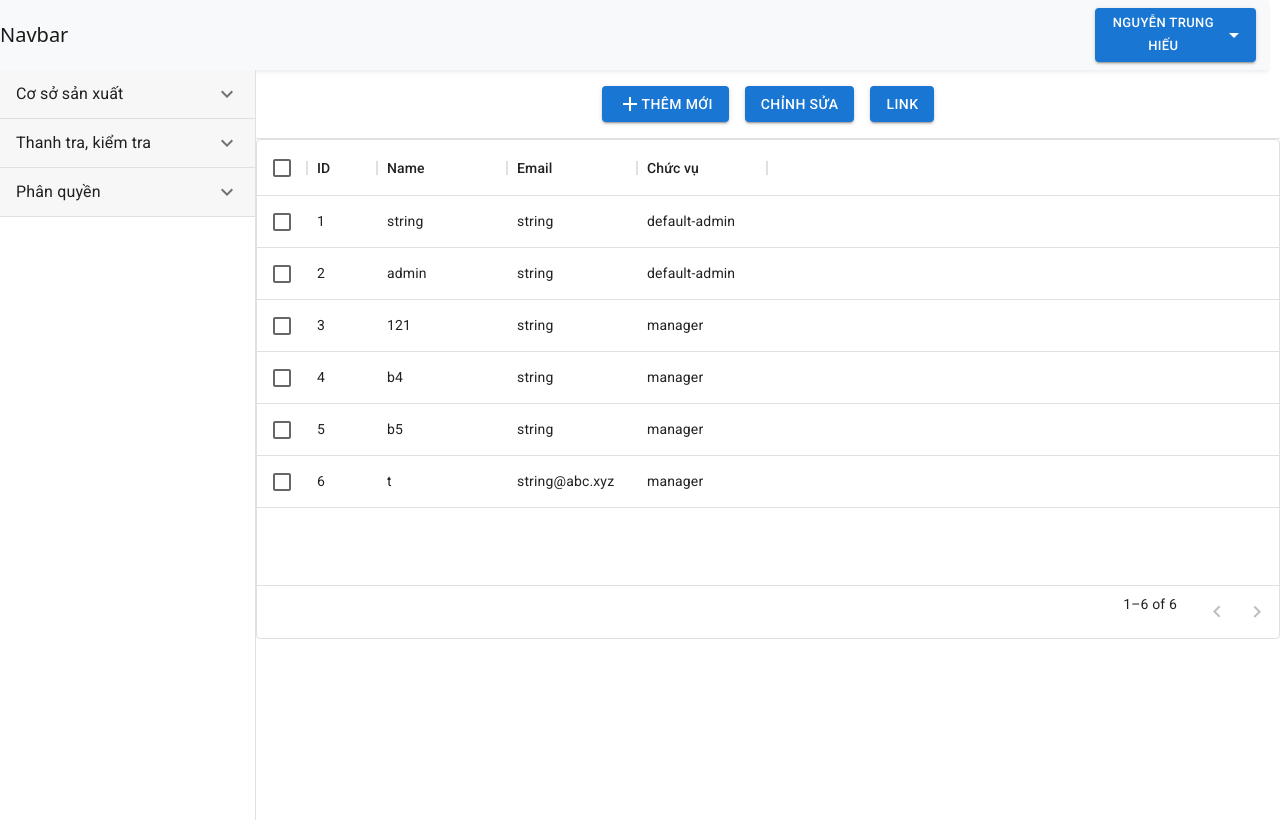
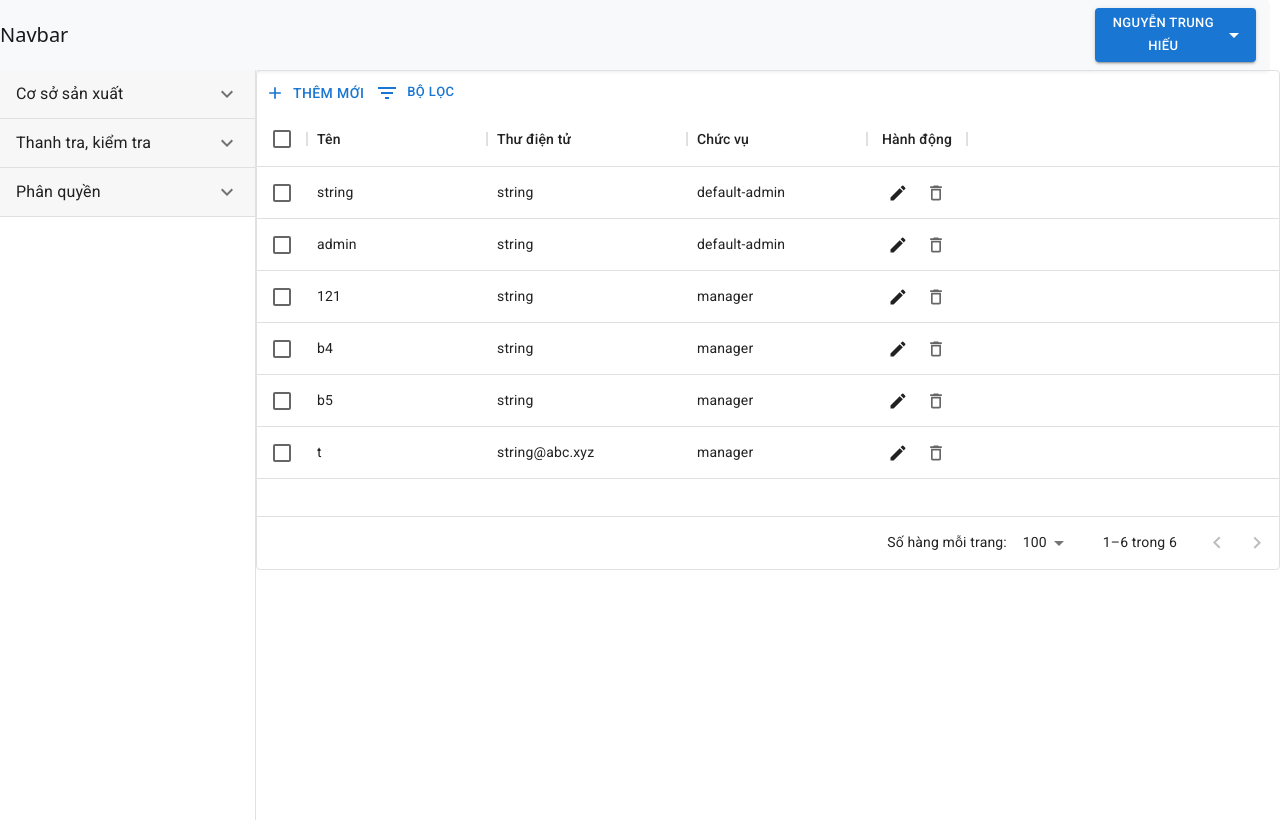
Before and after one commit to BongNT/web_project, a React (Create React App) app: page /home in a window 1280 px wide. Built offline with nearby package versions, Linux system fonts and the light colour scheme.

Commit message:
add editing and removing data

```diff
--- a/package.json
+++ b/package.json
@@ -8,6 +8,8 @@
     "@mui/icons-material": "^5.8.0",
     "@mui/material": "^5.8.0",
     "@mui/x-data-grid": "^5.11.0",
+    "@mui/x-data-grid-generator": "^5.11.1",
+    "@mui/x-data-grid-pro": "^5.11.1",
     "@testing-library/jest-dom": "^5.16.4",
     "@testing-library/react": "^13.2.0",
     "@testing-library/user-event": "^13.5.0",
--- a/src/components/Toolbar/index.js
+++ b/src/components/Toolbar/index.js
@@ -1,21 +1,30 @@
-import React from "react";
+import React, { useState } from "react";
+import ReactDOM from "react";
 import Button from "@mui/material/Button";
 import Stack from "@mui/material/Stack";
 import AddIcon from "@mui/icons-material/Add";
+import DeleteIcon from "@mui/icons-material/Delete";
 
 export default function Toolbar() {
+	const [selected, setSelected] = useState(false);
+	function createDelBtn() {
+		if (
+			document.querySelector(
+				"#content .MuiDataGrid-footerContainer > div:first-child"
+			).innerHTML != ""
+		) {
+			setSelected(true);
+		} else {
+			setSelected(false);
+		}
+	}
 	return (
-		<Stack
-			direction="row"
-			spacing={2}
-			className="justify-content-center border-bottom w-100 p-3"
-		>
+		<Stack direction="row" spacing={60} className="pt-3 pb-3">
+			<Button variant="outline" disabled={selected} className="" vis>
+				<DeleteIcon />
+			</Button>
 			<Button variant="contained">
 				<AddIcon /> Thêm mới
-			</Button>
-			<Button variant="contained">Chỉnh sửa</Button>
-			<Button variant="contained" href="/add">
-				Link
 			</Button>
 		</Stack>
 	);
--- a/src/index.css
+++ b/src/index.css
@@ -31,7 +31,12 @@ header .btn-secondary:focus {
 	height: calc(100% - 50px);
 }
 
-#content div:focus,
-#content div:focus-within {
+#main div.MuiDataGrid-cell:focus,
+#main div.MuiDataGrid-cell:focus-within,
+#main div.MuiDataGrid-columnHeader:focus-within {
 	outline: none;
 }
+
+#main p {
+	margin: initial;
+}
--- a/src/pages/Home.js
+++ b/src/pages/Home.js
@@ -1,79 +1,454 @@
-import React from "react";
-import Toolbar from "../components/Toolbar";
-import { DataGrid } from "@mui/x-data-grid";
+// // import React, { useCallback, useState } from "react";
+// // import PropTypes from "prop-types";
+// // import Toolbar from "../components/Toolbar";
+// // import {
+// // 	DataGrid,
+// // 	GridToolbarContainer,
+// // 	GridToolbarColumnsButton,
+// // 	GridToolbarFilterButton,
+// // 	GridToolbarExport,
+// // 	GridToolbarDensitySelector,
+// // } from "@mui/x-data-grid";
+// // import Box from "@mui/material/Box";
+// // import IconButton from "@mui/material/IconButton";
+// // import EditIcon from "@mui/icons-material/Edit";
+// // import DeleteIcon from "@mui/icons-material/Delete";
 
-const columns = [
-	{ field: "id", headerName: "ID", width: 70 },
-	{ field: "name_user", headerName: "Name", width: 130 },
-	{ field: "email", headerName: "Email", width: 130 },
-	{
-		field: "type",
-		headerName: "Chức vụ",
-		width: 130,
-	},
-	// {
-	// 	field: "fullName",
-	// 	headerName: "Full name",
-	// 	description: "This column has a value getter and is not sortable.",
-	// 	sortable: false,
-	// 	width: 160,
-	// 	valueGetter: (params) =>
-	// 		`${params.row.firstName || ""} ${params.row.lastName || ""}`,
-	// },
-];
+// // export default function Home() {
+// // 	const [hoveredRow, setHoveredRow] = useState(null);
 
-const rows = [
+// // 	const onMouseEnterRow = (event) => {
+// // 		const id = Number(event.currentTarget.getAttribute("data-id"));
+// // 		setHoveredRow(id);
+// // 	};
+
+// // 	const onMouseLeaveRow = (event) => {
+// // 		setHoveredRow(null);
+// // 	};
+
+// // 	const CustomToolbar = useCallback(() => {
+// // 		return (
+// // 			<GridToolbarContainer className="justify-content-end">
+// // 				<GridToolbarFilterButton ref={setFilterButtonEl} />
+// // 				<GridToolbarExport />
+// // 			</GridToolbarContainer>
+// // 		);
+// // 	}, []);
+
+// // 	const [filterButtonEl, setFilterButtonEl] = useState(null);
+
+// // 	const columns = [
+// // 		{
+// // 			field: "id",
+// // 			headerName: "ID",
+// // 			width: 70,
+// // 			editable: true,
+// // 		},
+// // 		{
+// // 			field: "name_user",
+// // 			headerName: "Name",
+// // 			width: 130,
+// // 			editable: true,
+// // 		},
+// // 		{ field: "email", headerName: "Email", width: 130, editable: true },
+// // 		{
+// // 			field: "type",
+// // 			headerName: "Chức vụ",
+// // 			width: 130,
+// // 			editable: true,
+// // 		},
+// // 		{
+// // 			field: "actions",
+// // 			headerName: "Hành động",
+// // 			width: 120,
+// // 			sortable: false,
+// // 			renderCell: (params) => {
+// // 				return (
+// // 					<Box
+// // 						sx={{
+// // 							width: "100%",
+// // 							height: "100%",
+// // 							display: "flex",
+// // 							justifyContent: "center",
+// // 							alignItems: "center",
+// // 						}}
+// // 					>
+// // 						<IconButton>
+// // 							<EditIcon sx={{ color: "blue" }} />
+// // 						</IconButton>
+// // 						<IconButton>
+// // 							<DeleteIcon sx={{ color: "red" }} />
+// // 						</IconButton>
+// // 					</Box>
+// // 				);
+// // 			},
+// // 		},
+// // 		// {
+// // 		// 	field: "fullName",
+// // 		// 	headerName: "Full name",
+// // 		// 	description: "This column has a value getter and is not sortable.",
+// // 		// 	sortable: false,
+// // 		// 	width: 160,
+// // 		// 	valueGetter: (params) =>
+// // 		// 		`${params.row.firstName || ""} ${params.row.lastName || ""}`,
+// // 		// },
+// // 	];
+
+// // 	const rows = [
+// // 		{
+// // 			id: 1,
+// // 			name_user: "string",
+// // 			email: "string",
+// // 			type: "default-admin",
+// // 		},
+// // 		{
+// // 			id: 2,
+// // 			name_user: "admin",
+// // 			email: "string",
+// // 			type: "default-admin",
+// // 		},
+// // 		{
+// // 			id: 3,
+// // 			name_user: "121",
+// // 			email: "string",
+// // 			type: "manager",
+// // 		},
+// // 		{
+// // 			id: 4,
+// // 			name_user: "b4",
+// // 			email: "string",
+// // 			type: "manager",
+// // 		},
+// // 		{
+// // 			id: 5,
+// // 			name_user: "b5",
+// // 			email: "string",
+// // 			type: "manager",
+// // 		},
+// // 		{
+// // 			id: 6,
+// // 			name_user: "t",
+// // 			email: "string@abc.xyz",
+// // 			type: "manager",
+// // 		},
+// // 	];
+
+// // 	//controlled filter
+// // 	const [filterModel, setFilterModel] = useState({
+// // 		items: [
+// // 			{
+// // 				columnField: "",
+// // 				operatorValue: "",
+// // 				value: "",
+// // 			},
+// // 		],
+// // 	});
+
+// // 	return (
+// // 		<div>
+// // 			<Toolbar />{" "}
+// // 			<div id="content" style={{ height: 500, width: "100%" }}>
+// // 				<DataGrid
+// // 					editMode="row"
+// // 					rows={rows}
+// // 					columns={columns}
+// // 					disableColumnMenu={true}
+// // 					pageSize={9}
+// // 					rowsPerPageOptions={[5]}
+// // 					checkboxSelection
+// // 					//controlled filter
+// // 					filterModel={filterModel}
+// // 					onFilterModelChange={(newFilterModel) =>
+// // 						setFilterModel(newFilterModel)
+// // 					}
+// // 					components={{
+// // 						Toolbar: CustomToolbar,
+// // 					}}
+// // 					componentsProps={{
+// // 						row: {
+// // 							onMouseEnter: onMouseEnterRow,
+// // 							onMouseLeave: onMouseLeaveRow,
+// // 						},
+
+// // 						//custom filter panel position
+// // 						panel: {
+// // 							anchorEl: filterButtonEl,
+// // 						},
+// // 					}}
+// // 					// style
+// // 					sx={{ m: 2 }}
+// // 					// sx={{
+// // 					// 	"& .MuiDataGrid-iconSeparator": {
+// // 					// 		display: "none",
+// // 					// 	},
+// // 					// 	"& .MuiDataGrid-pinnedColumnHeaders": {
+// // 					// 		boxShadow: "none",
+// // 					// 		backgroundColor: "transparent",
+// // 					// 	},
+// // 					// 	"& .MuiDataGrid-pinnedColumns": {
+// // 					// 		boxShadow: "none",
+// // 					// 		// backgroundColor: "transparent",
+// // 					// 		"& .MuiDataGrid-cell": {
+// // 					// 			padding: 0,
+// // 					// 		},
+// // 					// 	},
+// // 					// 	"& .MuiDataGrid-row": {
+// // 					// 		cursor: "pointer",
+// // 					// 		"&:hover": {
+// // 					// 			backgroundColor: "whitesmoke",
+// // 					// 		},
+// // 					// 		"&:first-child": {
+// // 					// 			borderTop: "1px solid rgba(224, 224, 224, 1)",
+// // 					// 		},
+// // 					// 	},
+// // 					// 	// "& .MuiDataGrid-cell:focus": {
+// // 					// 	// 	outline: "none",
+// // 					// 	// },
+// // 					// 	// "& .MuiDataGrid-cell:focus-within": {
+// // 					// 	// 	outline: "none",
+// // 					// 	// },
+// // 					// }}
+// // 				/>
+// // 			</div>
+// // 		</div>
+// // 	);
+// // }
+
+import * as React from "react";
+import PropTypes from "prop-types";
+import Box from "@mui/material/Box";
+import Button from "@mui/material/Button";
+import AddIcon from "@mui/icons-material/Add";
+import EditIcon from "@mui/icons-material/Edit";
+import DeleteIcon from "@mui/icons-material/DeleteOutlined";
+import SaveIcon from "@mui/icons-material/Save";
+import CancelIcon from "@mui/icons-material/Close";
+import {
+	GridRowModes,
+	DataGrid,
+	GridToolbarContainer,
+	GridActionsCellItem,
+	GridToolbarFilterButton,
+	viVN,
+} from "@mui/x-data-grid";
+import {
+	randomCreatedDate,
+	randomTraderName,
+	randomUpdatedDate,
+	randomId,
+} from "@mui/x-data-grid-generator";
+import { createTheme, ThemeProvider, useTheme } from "@mui/material/styles";
+
+const initialRows = [
 	{
 		id: 1,
-		name_user: "string",
+		name: "string",
 		email: "string",
 		type: "default-admin",
 	},
 	{
 		id: 2,
-		name_user: "admin",
+		name: "admin",
 		email: "string",
 		type: "default-admin",
 	},
 	{
 		id: 3,
-		name_user: "121",
+		name: "121",
 		email: "string",
 		type: "manager",
 	},
 	{
 		id: 4,
-		name_user: "b4",
+		name: "b4",
 		email: "string",
 		type: "manager",
 	},
 	{
 		id: 5,
-		name_user: "b5",
+		name: "b5",
 		email: "string",
 		type: "manager",
 	},
 	{
 		id: 6,
-		name_user: "t",
+		name: "t",
 		email: "string@abc.xyz",
 		type: "manager",
 	},
 ];
 
-export default function Home() {
+function EditToolbar(props) {
+	const { setRows, setRowModesModel } = props;
+
+	const handleClick = () => {
+		const id = randomId();
+		setRows((oldRows) => [
+			...oldRows,
+			{ id, name: "", email: "", type: "", isNew: true },
+		]);
+		setRowModesModel((oldModel) => ({
+			...oldModel,
+			[id]: { mode: GridRowModes.Edit, fieldToFocus: "name" },
+		}));
+	};
+
 	return (
-		<div>
-			<Toolbar />{" "}
-			<div id="content" style={{ height: 500, width: "100%" }}>
-				<DataGrid
-					rows={rows}
-					columns={columns}
-					pageSize={9}
-					rowsPerPageOptions={[5]}
-					checkboxSelection
-				/>
-			</div>
-		</div>
+		<GridToolbarContainer>
+			<Button
+				color="primary"
+				startIcon={<AddIcon />}
+				onClick={handleClick}
+			>
+				Thêm mới
+			</Button>
+			<GridToolbarFilterButton />
+		</GridToolbarContainer>
 	);
 }
+
+EditToolbar.propTypes = {
+	setRowModesModel: PropTypes.func.isRequired,
+	setRows: PropTypes.func.isRequired,
+};
+
+export default function FullFeaturedCrudGrid() {
+	const [rows, setRows] = React.useState(initialRows);
+	const [rowModesModel, setRowModesModel] = React.useState({});
+
+	const handleRowEditStart = (params, event) => {
+		event.defaultMuiPrevented = true;
+	};
+
+	const handleRowEditStop = (params, event) => {
+		event.defaultMuiPrevented = true;
+	};
+
+	const handleEditClick = (id) => () => {
+		setRowModesModel({
+			...rowModesModel,
+			[id]: { mode: GridRowModes.Edit },
+		});
+	};
+
+	const handleSaveClick = (id) => () => {
+		setRowModesModel({
+			...rowModesModel,
+			[id]: { mode: GridRowModes.View },
+		});
+	};
+
+	const handleDeleteClick = (id) => () => {
+		setRows(rows.filter((row) => row.id !== id));
+	};
+
+	const handleCancelClick = (id) => () => {
+		setRowModesModel({
+			...rowModesModel,
+			[id]: { mode: GridRowModes.View, ignoreModifications: true },
+		});
+
+		const editedRow = rows.find((row) => row.id === id);
+		if (editedRow.isNew) {
+			setRows(rows.filter((row) => row.id !== id));
+		}
+	};
+
+	const processRowUpdate = (newRow) => {
+		const updatedRow = { ...newRow, isNew: false };
+		setRows(rows.map((row) => (row.id === newRow.id ? updatedRow : row)));
+		console.log(rows);
+		return updatedRow;
+	};
+
+	const columns = [
+		{ field: "name", headerName: "Tên", width: 180, editable: true },
+		{
+			field: "email",
+			headerName: "Thư điện tử",
+			width: 200,
+			editable: true,
+		},
+		{ field: "type", headerName: "Chức vụ", width: 180, editable: true },
+		{
+			field: "actions",
+			type: "actions",
+			headerName: "Hành động",
+			width: 100,
+			cellClassName: "actions",
+			getActions: ({ id }) => {
+				const isInEditMode =
+					rowModesModel[id]?.mode === GridRowModes.Edit;
+
+				if (isInEditMode) {
+					return [
+						<GridActionsCellItem
+							icon={<SaveIcon />}
+							label="Save"
+							onClick={handleSaveClick(id)}
+							color="primary"
+						/>,
+						<GridActionsCellItem
+							icon={<CancelIcon />}
+							label="Cancel"
+							className="textPrimary"
+							onClick={handleCancelClick(id)}
+							color="inherit"
+						/>,
+					];
+				}
+
+				return [
+					<GridActionsCellItem
+						icon={<EditIcon />}
+						label="Edit"
+						className="textPrimary"
+						onClick={handleEditClick(id)}
+						color="inherit"
+					/>,
+					<GridActionsCellItem
+						icon={<DeleteIcon />}
+						label="Delete"
+						onClick={handleDeleteClick(id)}
+						color="inherit"
+					/>,
+				];
+			},
+		},
+	];
+
+	return (
+		<Box
+			sx={{
+				height: 500,
+				width: "100%",
+				"& .actions": {
+					color: "text.secondary",
+				},
+				"& .textPrimary": {
+					color: "text.primary",
+				},
+			}}
+		>
+			<DataGrid
+				localeText={viVN.components.MuiDataGrid.defaultProps.localeText}
+				disableColumnMenu={true}
+				rows={rows}
+				columns={columns}
+				editMode="row"
+				rowModesModel={rowModesModel}
+				onRowEditStart={handleRowEditStart}
+				onRowEditStop={handleRowEditStop}
+				processRowUpdate={processRowUpdate}
+				components={{
+					Toolbar: EditToolbar,
+				}}
+				componentsProps={{
+					toolbar: { setRows, setRowModesModel },
+				}}
+				experimentalFeatures={{ newEditingApi: true }}
+				checkboxSelection={true}
+			/>
+		</Box>
+	);
+}
```
Also changed, not shown: 1 other file (tests, documents, lock files or other folders).
